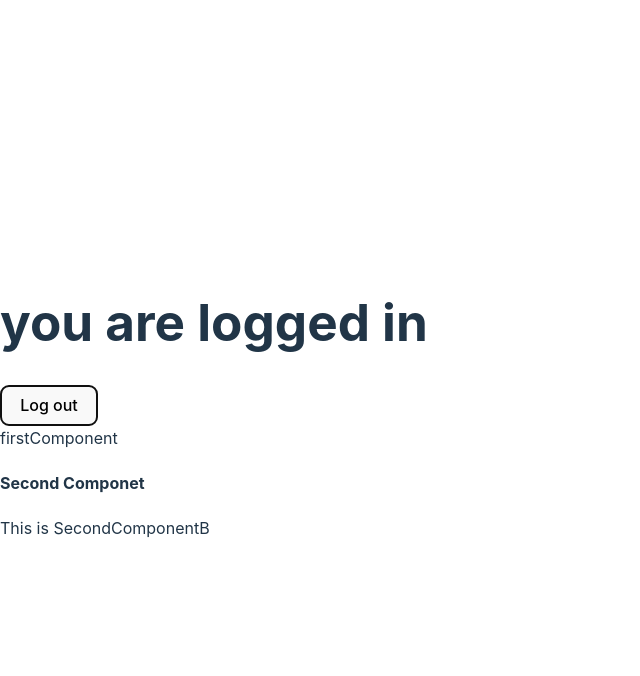
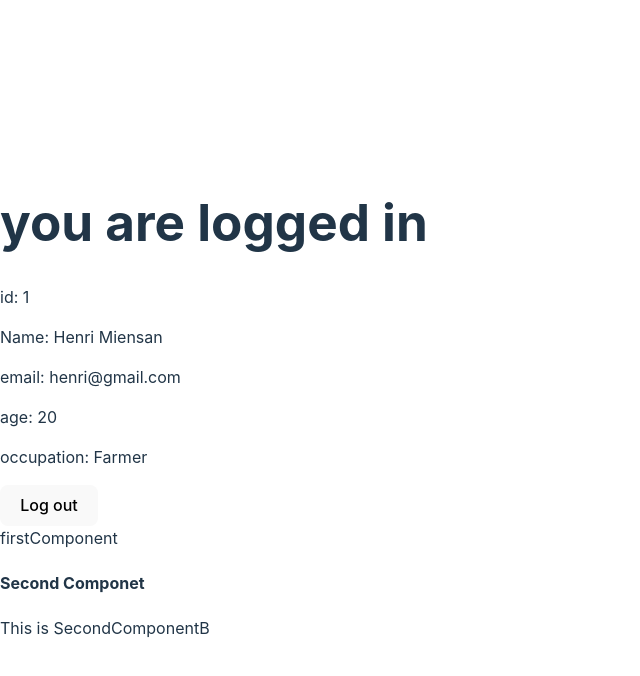
Before and after one commit to dammyolapaix/learning-react, a React (Vite) app: page / in a window 1280 px wide. Both pictures are taken after a click on the button "Log in". Shown: the top 676 px of the page, without its empty margins (0-640 px from the left). Built offline with nearby package versions, Linux system fonts and the light colour scheme.

Commit message:
Added userInfo to login or logout

```diff
--- a/src/App.jsx
+++ b/src/App.jsx
@@ -2,6 +2,7 @@ import { useState } from "react";
 
 import FirstComponent from "./components/FirstComponent";
 import SecondComponent from "./components/SecondComponent";
+import { userInfo } from "./data/user";
 
 function App() {
   /**
@@ -11,22 +12,35 @@ function App() {
    */
   const [userIsLoggedIn, setUserIsLoggedIn] = useState(false);
 
+  const [user, setUser] = useState(null);
+
+  console.log(user);
+
   //function to log in the user
   const logginUser = () => {
-    setUserIsLoggedIn(true);
+    setUser(userInfo);
+    // setUserIsLoggedIn(true);
   };
 
   // function to log out the user
   const logOutUser = () => {
-    setUserIsLoggedIn(false);
+    setUser(null);
+    // setUserIsLoggedIn(false);
   };
 
   console.log(userIsLoggedIn);
   return (
     <>
-      {userIsLoggedIn ? (
+      {user !== null ? (
         <>
           <h1>you are logged in</h1>
+          <div className="">
+            <p>id: {user.id}</p>
+            <p>Name: {user.name}</p>
+            <p>email: {user.email}</p>
+            <p>age: {user.age}</p>
+            <p>occupation: {user.occupation}</p>
+          </div>
           <button onClick={logOutUser}>Log out</button>
         </>
       ) : (
--- /dev/null
+++ b/src/data/user.js
@@ -0,0 +1,11 @@
+export const userInfo = {
+  id: 1,
+  name: "Henri Miensan",
+  email: "henri@gmail.com",
+  age: 20,
+  occupation: "Farmer",
+  //   role: "", // The role should either be Adjutant or RSM
+};
+
+// Adjutant, RSM
+// State of Fuel, Movement of troops
```
